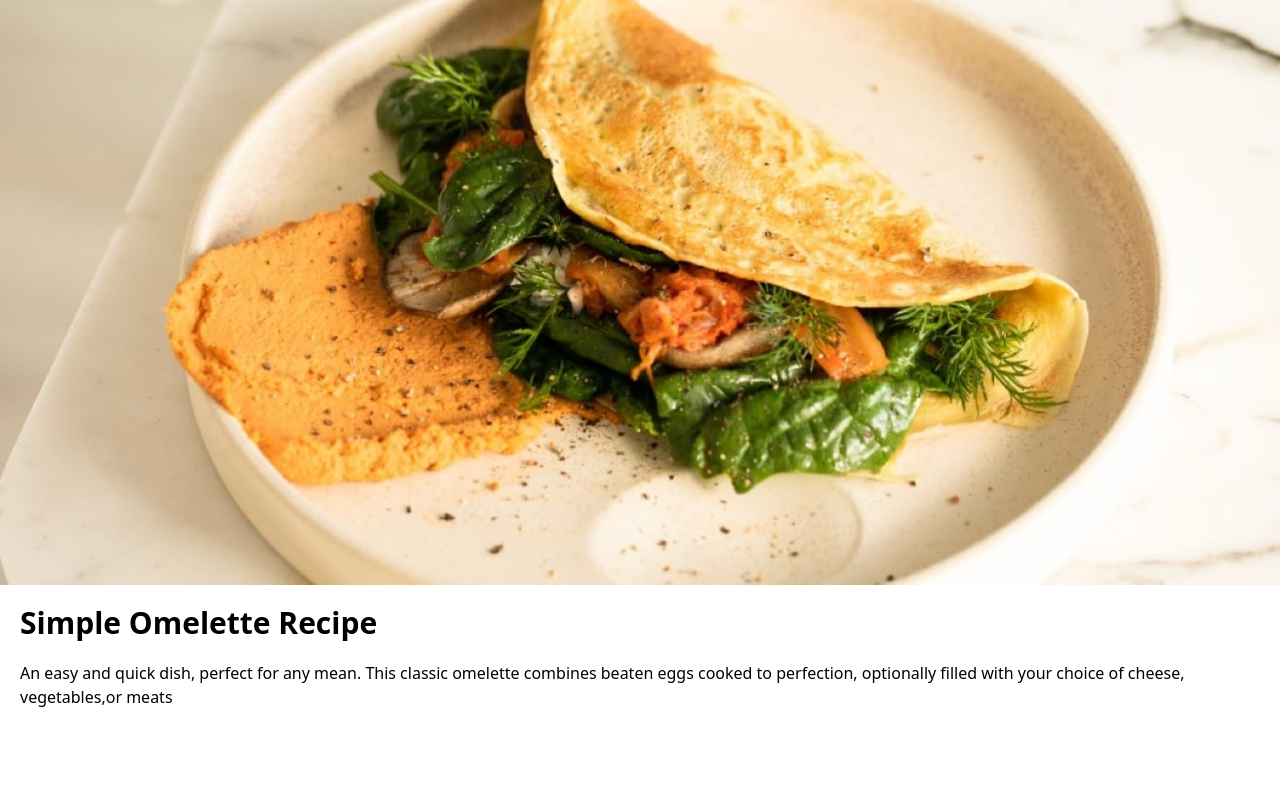
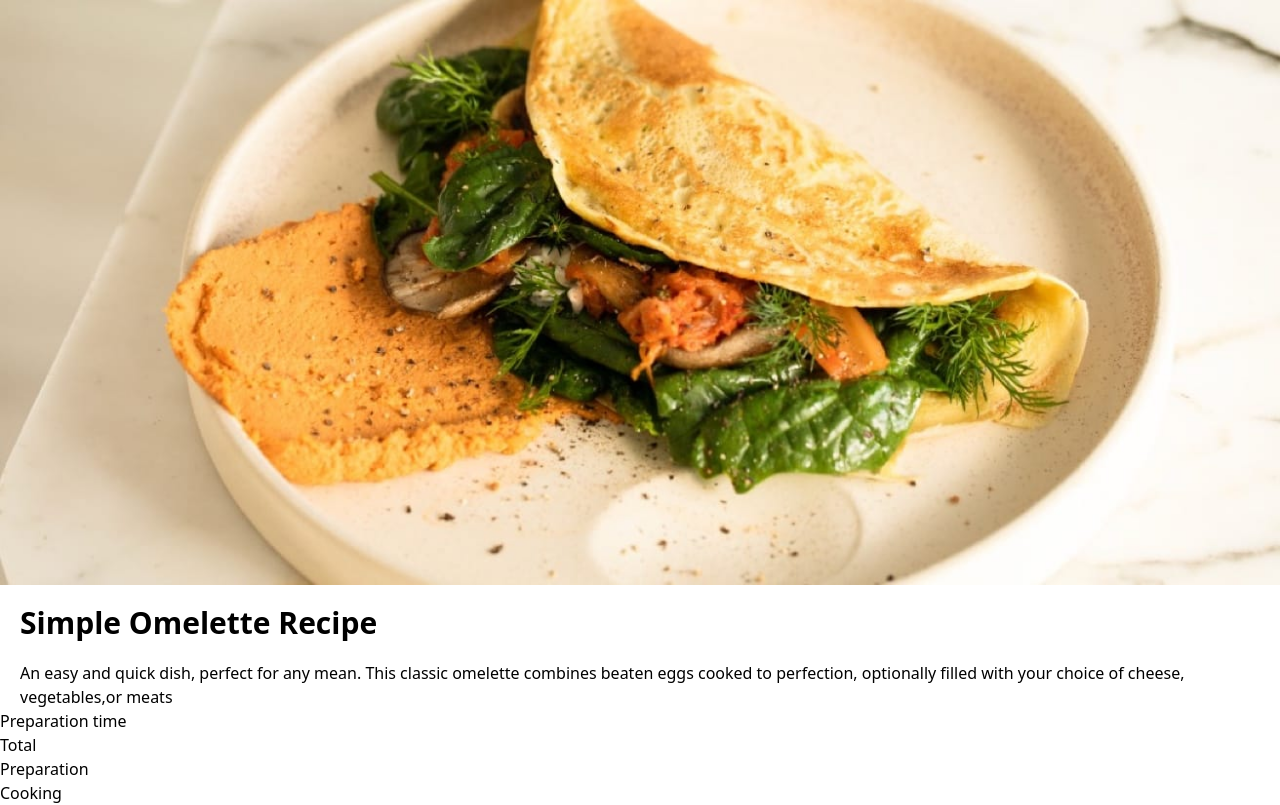
Before and after one commit to Miron-Silviu/main-recipe, a website: page docs/index.html in a window 1280 px wide. Drawn offline with Linux system fonts and the light colour scheme.

Commit message:
Build : Create time-prepartion contatiner.

```diff
--- a/docs/index.html
+++ b/docs/index.html
@@ -22,6 +22,14 @@
         combines beaten eggs cooked to perfection, optionally filled with your
         choice of cheese, vegetables,or meats
       </p>
+      <div class="time-preparatino">
+        <p>Preparation time</p>
+        <ul>
+          <li>Total</li>
+          <li>Preparation</li>
+          <li>Cooking</li>
+        </ul>
+      </div>
     </div>
   </body>
 </html>
```
